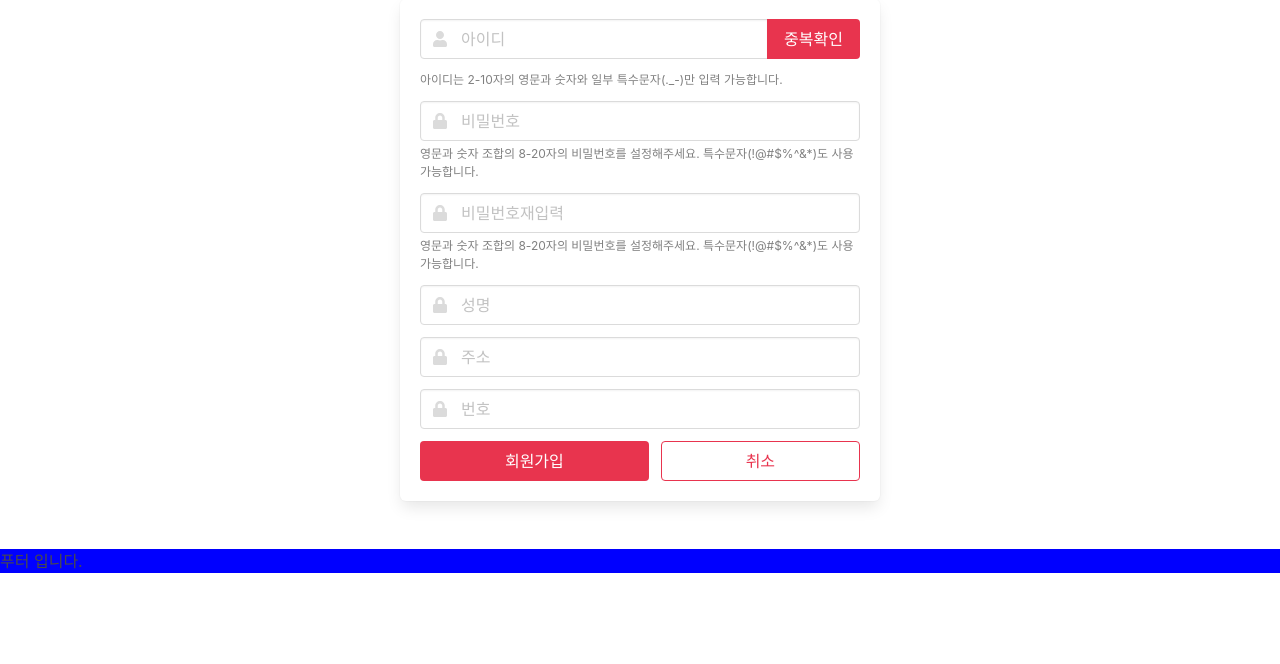
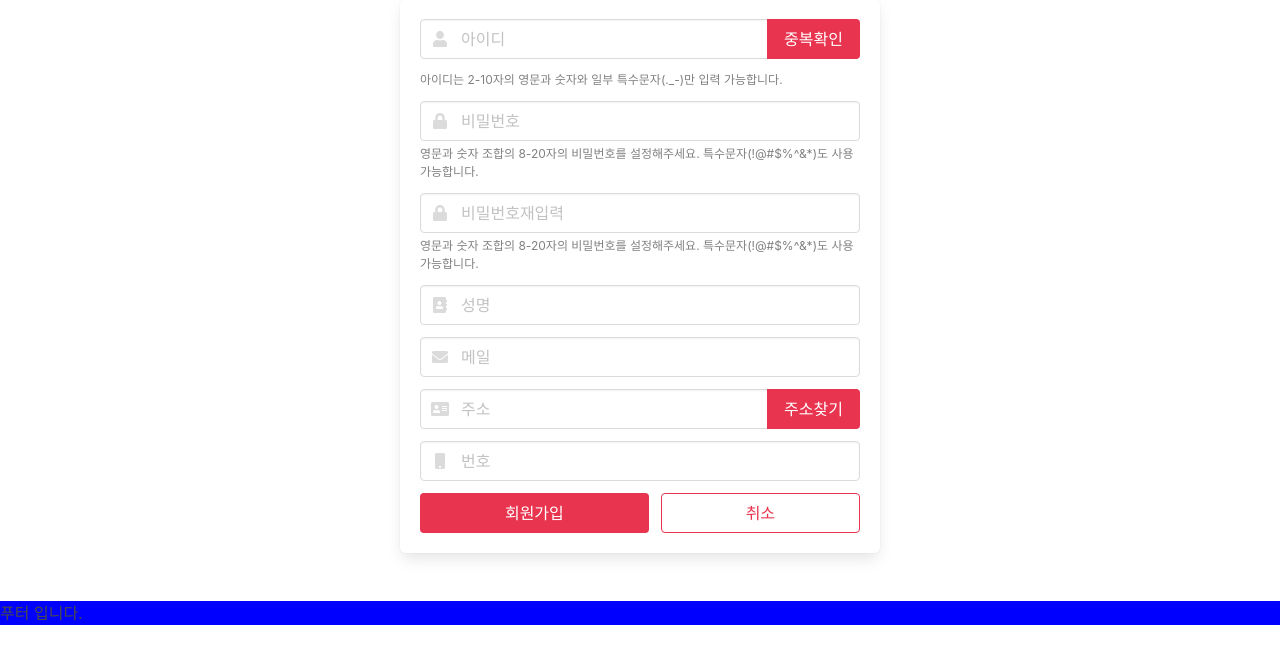
Before and after one commit to leubenia/gonwed, a Flask app: template templates/join.html in a window 1280 px wide. Shown: the part 97-761 px from the top of the page. Run offline with Flask 2, Linux system fonts and the light colour scheme; the template is opened without the code that fills it, so the values that code supplies are empty; some libraries are stand-ins or nearby versions.

Commit message:
아이콘수정

```diff
--- a/templates/join.html
+++ b/templates/join.html
@@ -20,6 +20,7 @@
     <script src="https://ajax.googleapis.com/ajax/libs/jquery/3.5.1/jquery.min.js"></script>
     <link rel="stylesheet" href="https://cdn.jsdelivr.net/npm/bulma@0.8.0/css/bulma.min.css"/>
     <script defer src="https://use.fontawesome.com/releases/v5.3.1/js/all.js"></script>
+    <link rel="stylesheet" href="path/to/font-awesome/css/font-awesome.min.css">
     <style>
         .button.is-sparta {
             background-color: #e8344e;
@@ -129,21 +130,32 @@
                          <div class="field">
                             <div class="control has-icons-left">
                                 <input id="input-name" class="input" type="text" placeholder="성명">
-                                <span class="icon is-small is-left"><i class="fa fa-lock"></i></span>
+                                <span class="icon is-small is-left"><i class="fa fa-address-book" aria-hidden="true"></i></span>
                             </div>
                         </div>
 
-                         <div class="field">
+                          <div class="field">
                             <div class="control has-icons-left">
+                                <input id="input-mail" class="input" type="text" placeholder="메일">
+                                <span class="icon is-small is-left"><i class="fa fa-envelope" aria-hidden="true" ></i></span>
+                            </div>
+                        </div>
+
+                        <div class="field has-addons">
+                            <div class="control has-icons-left" style="width:100%">
                                 <input id="input-address" class="input" type="text" placeholder="주소">
-                                <span class="icon is-small is-left"><i class="fa fa-lock"></i></span>
+                                <span class="icon is-small is-left"><i class="fa fa-address-card"></i></span>
                             </div>
+                            <div id="btn-check-dup2" class="control">
+                                <button class="button is-sparta" onclick="check_address()">주소찾기</button>
+                            </div>
+
                         </div>
 
                          <div class="field">
                             <div class="control has-icons-left">
                                 <input id="input-phone" class="input" type="text" placeholder="번호">
-                                <span class="icon is-small is-left"><i class="fa fa-lock"></i></span>
+                                <span class="icon is-small is-left"><i class="fa fa-mobile" aria-hidden="true"></i></span>
                             </div>
                         </div>
 
```
